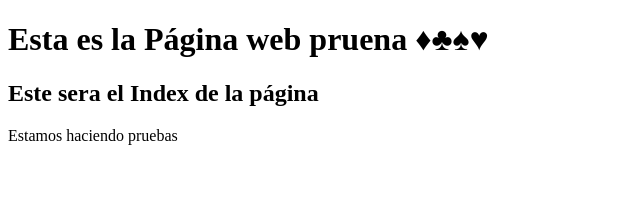
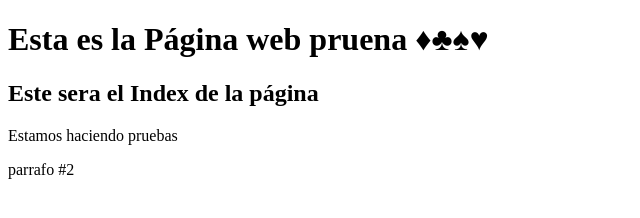
Before and after one commit to juanespa/pagina-web, a plain HTML site: page index.html in a window 1280 px wide. Shown: the full height of the page, 0-640 px from the left. Drawn offline with Linux system fonts and the light colour scheme.

Commit message:
eeee
aaaaaaaa

```diff
--- a/index.html
+++ b/index.html
@@ -10,5 +10,6 @@
     <h1>Esta es la Página web pruena ♦♣♠♥ </h1>
     <h2>Este sera el Index de la página</h2>
     <p>Estamos haciendo pruebas</p>
+    <p>parrafo #2</p>
 </body>
 </html>
```
